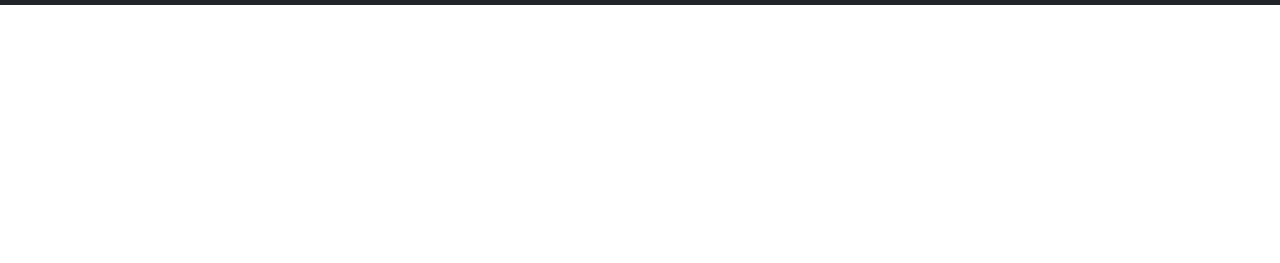
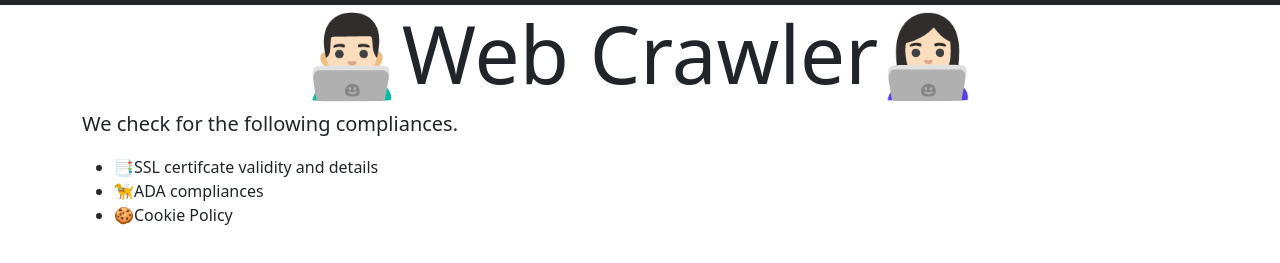
Before and after one commit to darahask/compliance-checker, a website: page views/index.html in a window 1280 px wide. Shown: the part 51-314 px from the top of the page. Drawn offline with nearby package versions, Linux system fonts and the light colour scheme.

Commit message:
home page on landing added

```diff
--- a/views/index.html
+++ b/views/index.html
@@ -41,7 +41,17 @@
         </div>
     </nav>
     <div class="container">
-        <div id="compliance-data"></div>
+        <div id="compliance-data">
+            <h1 class="display-1"><center>👨🏻‍💻Web Crawler👩🏻‍💻</center></h1>
+            <p class="lead">
+            We check for the following compliances.
+            </p>
+            <ul>
+                <li>📑SSL certifcate validity and details</li>
+                <li>🦮ADA compliances</li>
+                <li>🍪Cookie Policy</li>
+            </ul>
+        </div>
     </div>
 
     <script src="https://cdnjs.cloudflare.com/ajax/libs/moment.js/2.29.1/moment.min.js"></script>
```
